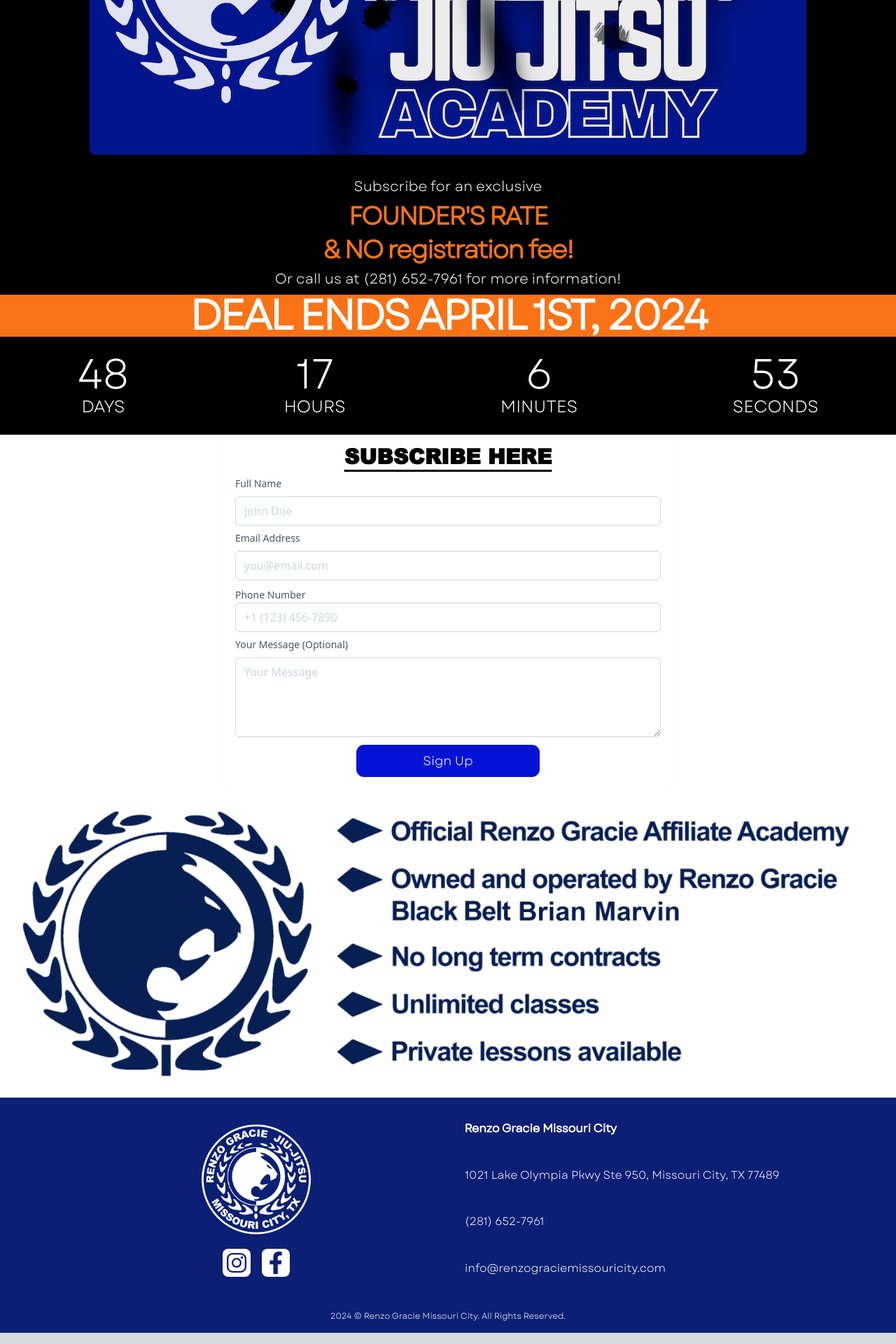
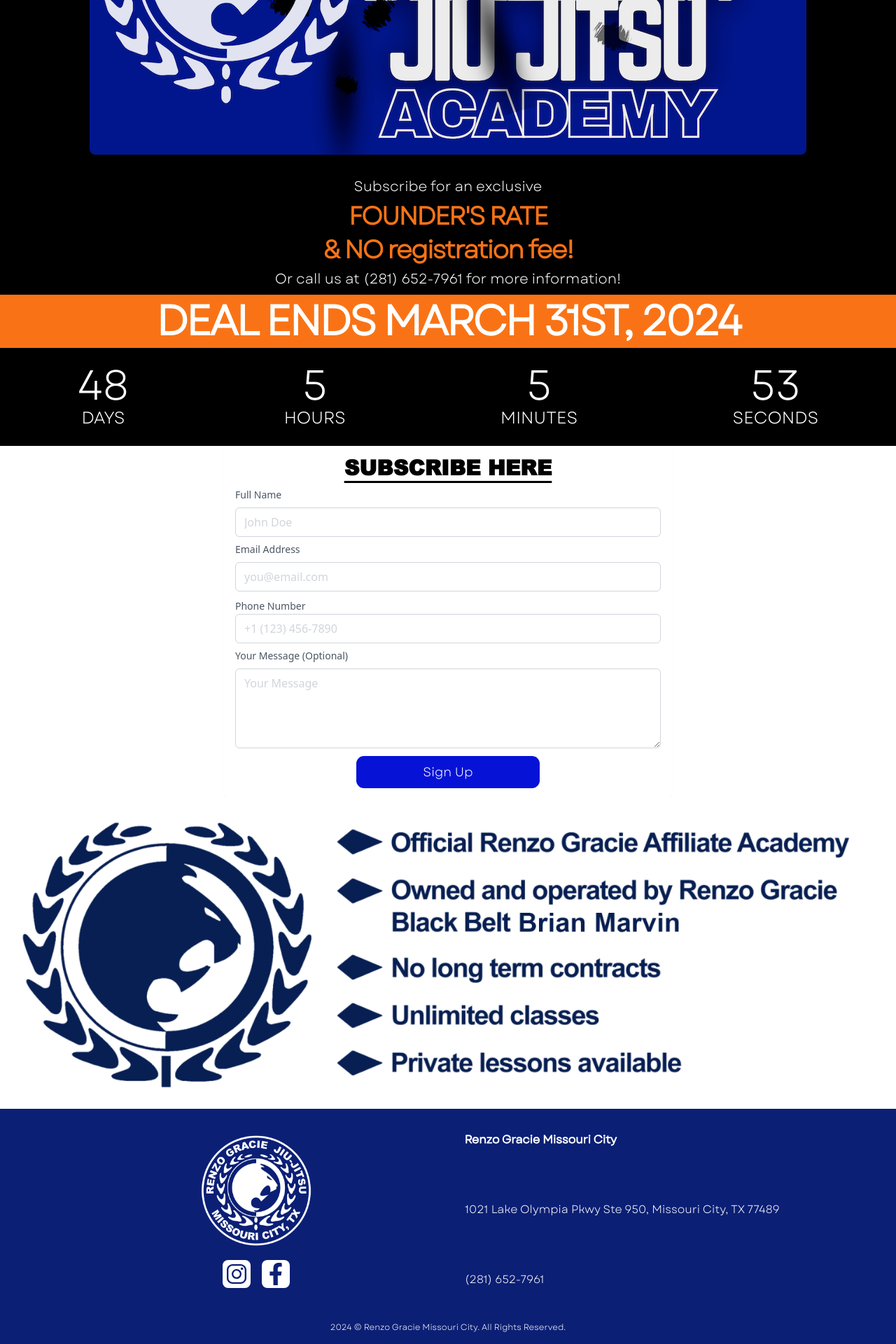
Before and after one commit to elliotwebdev/renzo-mc, a Next.js app: page / in a window 1280 px wide. Shown: the part 355-2275 px from the top of the page at 70% size. Built offline with nearby package versions, Linux system fonts and the light colour scheme.

Commit message:
Updated deadline

```diff
--- a/app/page.tsx
+++ b/app/page.tsx
@@ -26,7 +26,7 @@
 export default function Page() {
 	useEffect(() => {
 		// Set the date we're counting down to
-		var countDownDate = new Date("Apr 1, 2024 12:00:00").getTime();
+		var countDownDate = new Date("Mar 31, 2024 23:59:00").getTime();
 
 		// Update the count down every 1 second
 		var x = setInterval(function() {
@@ -90,7 +90,7 @@
 				<h2 className='uppercase text-xl lg:text-4xl tracking-tighter font-bold text-orange-500'>founder's rate </h2>
 				<p className='text-xl lg:text-4xl tracking-tighter font-bold text-orange-500'>& NO registration fee! </p>
 				<p className='text-base lg:text-xl px-1'>Or call us at (281) 652-7961 for more information!</p>
-				<h2 className='uppercase text-2xl lg:text-6xl tracking-tighter font-bold bg-orange-500'>Deal Ends April 1st, 2024</h2>
+				<h2 className='uppercase text-2xl lg:text-6xl tracking-tighter font-bold bg-orange-500 py-2'>Deal Ends March 31st, 2024</h2>
 			</div>
 			<div id="demo" className="flex justify-around text-center bg-black py-6 font-garet text-white">
 				<div className="flex flex-col">
--- a/components/Footer.tsx
+++ b/components/Footer.tsx
@@ -35,7 +35,7 @@
 					<p className="footerText">Renzo Gracie Missouri City</p>
 					<p>1021 Lake Olympia Pkwy Ste 950, Missouri City, TX 77489</p>
 					<a href="tel:281-652-7961">(281) 652-7961</a>
-					<a href = "mailto:info@renzograciemissouricity.com">info@renzograciemissouricity.com</a>
+					{/* <a href = "mailto:info@renzograciemissouricity.com">info@renzograciemissouricity.com</a> */}
 				</div>
 				{/* <div className="flex flex-col justify-between ">
 					<Link href="/programs">
--- a/components/MobileFooter.tsx
+++ b/components/MobileFooter.tsx
@@ -35,7 +35,7 @@
 					<p className="footerText">Renzo Gracie Missouri City</p>
 					<p>1021 Lake Olympia Pkwy Ste 950, Missouri City, TX 77489</p>
 					<a href="tel:281-652-7961">(281) 652-7961</a>
-					<a href = "mailto:info@renzograciemissouricity.com">info@renzograciemissouricity.com</a>
+					{/* <a href = "mailto:info@renzograciemissouricity.com">info@renzograciemissouricity.com</a> */}
 				</div>
 				{/* <div className="flex flex-row text-xs justify-between">
 					<div className="flex flex-col justify-between ">
```
